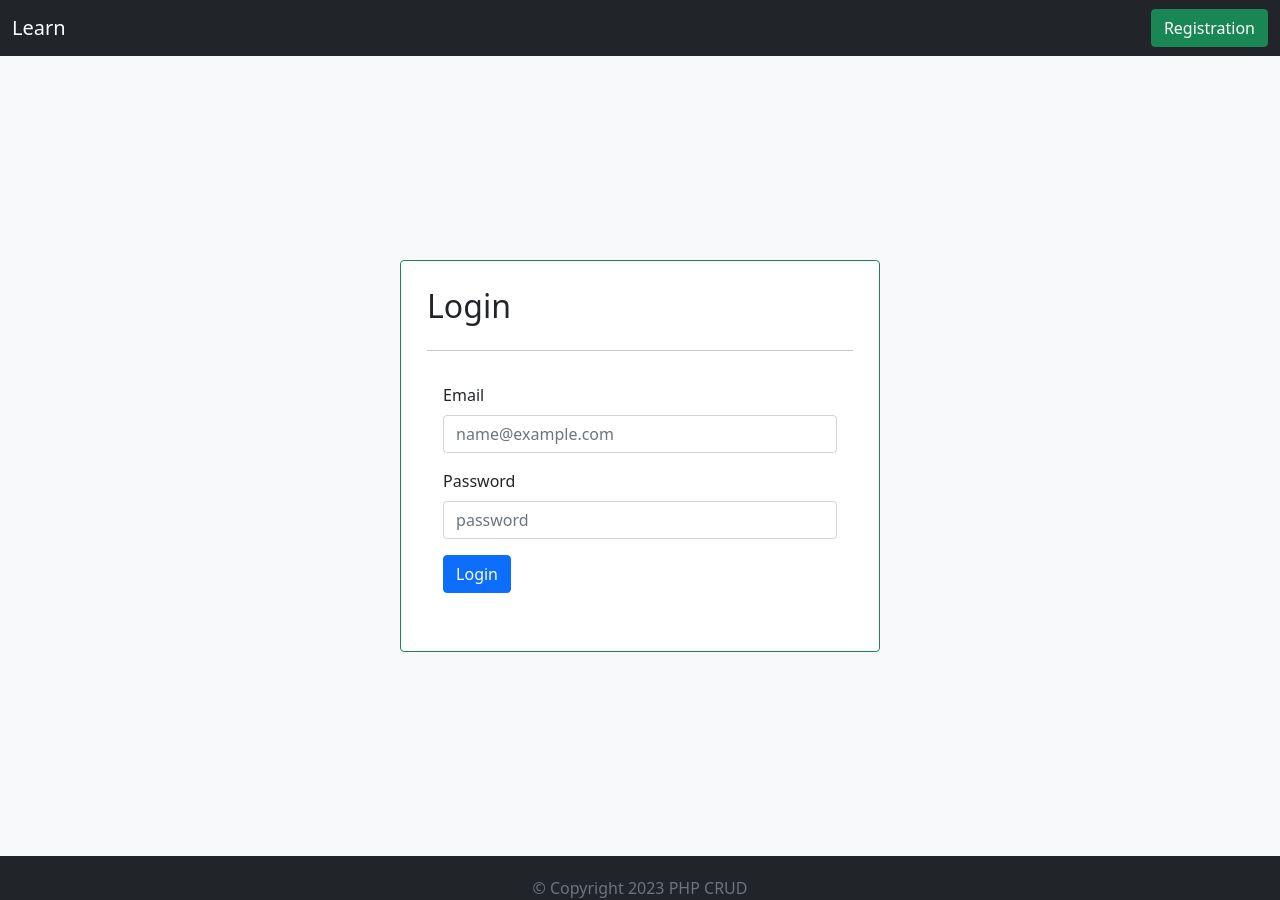
After one commit to dilipwebs/core_php_crud, a PHP site: page /login.php in a window 1280 px wide. The commit adds this page. Run offline with PHP 8.4, Linux system fonts and the light colour scheme.

Commit message:
Login and Session

```diff
--- /dev/null
+++ b/login.php
@@ -0,0 +1,94 @@
+<?php
+session_start();
+require_once('db_con.php');
+
+if (isset($_POST['login'])) {
+    $email = mysqli_real_escape_string($con, trim($_POST['email']));
+    $pass = mysqli_real_escape_string($con, trim($_POST['pass']));
+
+    $sql    =  "SELECT * FROM users WHERE email ='$email' AND pass = '$pass' ";
+    $exec   =   $con->query($sql);
+
+    /* echo "<pre>";
+    print_r($exec);
+    exit(); */
+
+    if($exec->num_rows > 0){
+
+        $_SESSION['user_data'] =  $exec->fetch_object();
+        $response = ['type' => 'success', 'msg' => 'Login success. Welcome '.$_SESSION['user_data']->fname];
+        header('Refresh:2,url=index.php');
+
+    }else{
+
+        $response = ['type' => 'warning', 'msg' => 'Invalid Email or Password'];
+
+    }
+
+
+}
+
+
+
+?>
+<!DOCTYPE html>
+<html>
+    <head>
+        <title>Learn | Advanced PHP Crud</title>
+        <link href="https://cdn.jsdelivr.net/npm/bootstrap@5.0.0-beta3/dist/css/bootstrap.min.css" rel="stylesheet" integrity="sha384-eOJMYsd53ii+scO/bJGFsiCZc+5NDVN2yr8+0RDqr0Ql0h+rP48ckxlpbzKgwra6" crossorigin="anonymous">
+    </head>
+    <body>
+        <nav class="navbar navbar-expand-lg navbar-dark bg-dark">
+            <div class="container-fluid">
+                <button class="navbar-toggler" type="button" data-bs-toggle="collapse" data-bs-target="#navbarTogglerDemo01" aria-controls="navbarTogglerDemo01" aria-expanded="false" aria-label="Toggle navigation">
+                    <span class="navbar-toggler-icon"></span>
+                </button>
+                <div class="collapse navbar-collapse" id="navbarTogglerDemo01">
+                    <a class="navbar-brand" href="#">Learn</a>
+                    <ul class="navbar-nav me-auto mb-2 mb-lg-0">
+                    </ul>
+                    <!--                    <a  class="btn btn-success" href="login.html">Login</a>-->
+                    <a  class="btn btn-success" href="registration.php">Registration</a>
+                </div>
+            </div>
+        </nav>
+
+
+        <div class="album py-5 bg-light" style="height:100vh;">
+            <div class="row h-100 justify-content-center align-items-center">
+                <div class="card border-success" style="max-width: 30rem;padding: 2%;">
+                    <h2> Login </h2> <hr>
+                    <div class="card-body">
+
+                        <?php if(isset($response['msg'])){
+                            echo '<div class="alert alert-'.$response['type'].'" role="alert">'.$response['msg'].'</div>';
+                        } ?>
+
+                        <form method="post">
+                            <div class="mb-3">
+                                <label for="login_email" class="form-label">Email</label>
+                                <input type="email" class="form-control" id="login_email" name="email" placeholder="name@example.com" required="true">
+                            </div>
+                            <div class="mb-3">
+                                <label for="login_password" class="form-label">Password</label>
+                                <input type="password" class="form-control" id="login_password" name="pass" placeholder="password" required="true">
+                            </div>
+                            <div class="mb-3">
+                                <input type="submit" name="login" id="login" value="Login" class="btn btn-primary">
+                            </div>
+                        </form>
+                    </div>
+                </div>
+            </div>
+        </div>
+
+        <footer class="footer bg-dark text-center" style="padding-top: 20px;">
+            <div class="container">
+                <span class="text-muted">&copy; Copyright 2023 PHP CRUD </span>
+            </div>
+        </footer>
+
+        <script src="https://cdn.jsdelivr.net/npm/bootstrap@5.0.0-beta3/dist/js/bootstrap.min.js" integrity="sha384-j0CNLUeiqtyaRmlzUHCPZ+Gy5fQu0dQ6eZ/xAww941Ai1SxSY+0EQqNXNE6DZiVc" crossorigin="anonymous"></script>
+        <script src="https://cdn.jsdelivr.net/npm/@popperjs/core@2.9.1/dist/umd/popper.min.js" integrity="sha384-SR1sx49pcuLnqZUnnPwx6FCym0wLsk5JZuNx2bPPENzswTNFaQU1RDvt3wT4gWFG" crossorigin="anonymous"></script>
+    </body>
+</html>
--- a/registration.php
+++ b/registration.php
@@ -138,7 +138,7 @@ if (isset($_POST['regist'])) {
                     <a class="navbar-brand" href="#">Learn</a>
                     <ul class="navbar-nav me-auto mb-2 mb-lg-0">
                     </ul>
-                    <a  class="btn btn-success" href="login.html">Login</a>
+                    <a  class="btn btn-success" href="login.php">Login</a>
                     <!-- <a  class="btn btn-success" href="registration.html">Register</a> -->
                 </div>
             </div>
```
Also changed, not shown: index.php (added, +153 -0 lines), uploads/Amit_20230611230155.png (added).
